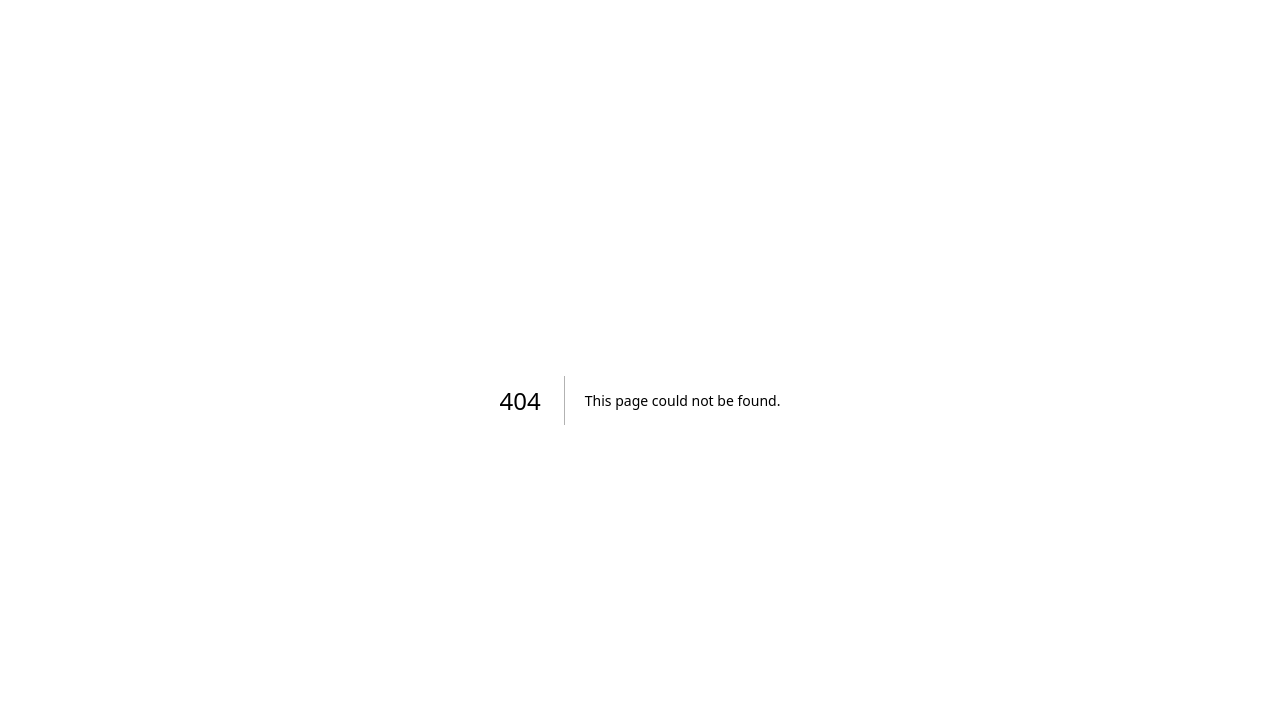
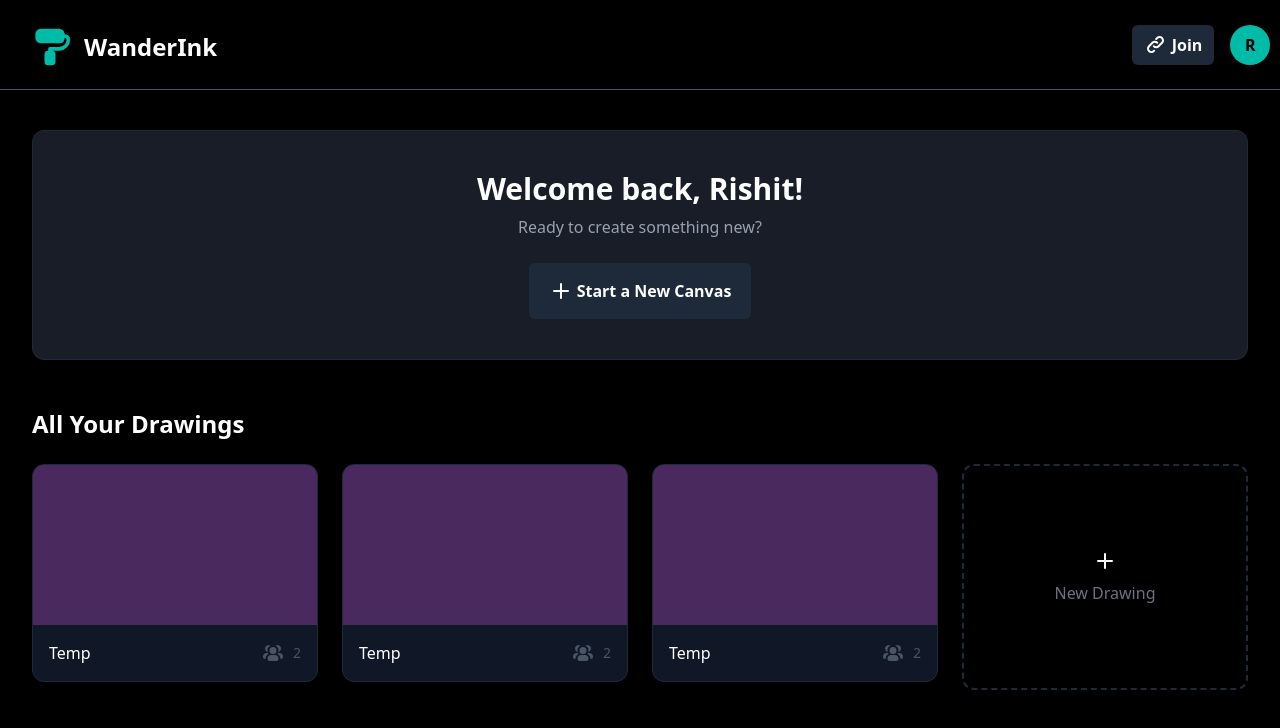
Before and after one commit to RishitFTW/KalamKaar, a Next.js app in the folder apps/web/: page /dashboard in a window 1280 px wide. Before the commit this address had no page. Shown: the top 728 px of the page. Built offline with nearby package versions, Linux system fonts and the light colour scheme.

Commit message:
Add Dashboard

```diff
--- /dev/null
+++ b/apps/web/app/dashboard/page.tsx
@@ -0,0 +1,34 @@
+import React from 'react'
+import Card from '../../components/Card'
+import Welcome from '../../components/Welcome'
+import Navbar from '../../components/Navbar'
+import Button from '../../components/Button'
+import Add from '../icons/Add'
+
+
+function page() {
+  return (
+    <div className="w-screen min-h-screen bg-black">
+      <div>
+        <Navbar/>
+      </div>
+      <div className='px-8'>
+      <div className='pt-10'>
+        <Welcome/>
+      </div>
+      <h3 className="text-2xl font-bold mb-6 text-white">All Your Drawings</h3>
+      <div className="grid grid-cols-1 sm:grid-cols-2 lg:grid-cols-3 xl:grid-cols-4 gap-6">
+         <Card/>
+         <Card/>
+         <Card/>
+          <div className="flex flex-col justify-center items-center gap-2 rounded-xl border-2 border-dashed border-gray-800 text-gray-500 transition-all duration-200 hover:border-teal-500 hover:text-teal-400 hover:bg-gray-900/50 cursor-pointer min-h-[226px]">
+              <div className=''><Add/></div>
+              <div className="font-medium">New Drawing</div>
+          </div>
+      </div>
+      </div>
+    </div>
+  )
+}
+
+export default page
--- /dev/null
+++ b/apps/web/app/icons/Add.tsx
@@ -0,0 +1,13 @@
+import React from 'react'
+
+function Add() {
+  return (
+    <div>
+        <svg className="w-6 h-6 text-white dark:text-white" aria-hidden="true" xmlns="http://www.w3.org/2000/svg" width="24" height="24" fill="none" viewBox="0 0 24 24">
+       <path stroke="currentColor" stroke-linecap="round" stroke-linejoin="round" stroke-width="2" d="M5 12h14m-7 7V5"/>
+       </svg>
+    </div>
+  )
+}
+
+export default Add
--- /dev/null
+++ b/apps/web/app/icons/Link.tsx
@@ -0,0 +1,13 @@
+import React from 'react'
+
+function Link() {
+  return (
+    <div>
+        <svg className="w-6 h-6 text-white dark:text-white" aria-hidden="true" xmlns="http://www.w3.org/2000/svg" width="24" height="24" fill="none" viewBox="0 0 24 24">
+          <path stroke="currentColor" stroke-linecap="round" stroke-linejoin="round" stroke-width="2" d="M13.213 9.787a3.391 3.391 0 0 0-4.795 0l-3.425 3.426a3.39 3.39 0 0 0 4.795 4.794l.321-.304m-.321-4.49a3.39 3.39 0 0 0 4.795 0l3.424-3.426a3.39 3.39 0 0 0-4.794-4.795l-1.028.961"/>
+        </svg>
+    </div>
+  )
+}
+
+export default Link
--- /dev/null
+++ b/apps/web/app/icons/Logo.tsx
@@ -0,0 +1,11 @@
+import React from 'react'
+
+function Logo() {
+  return (
+    <div className=''>
+        <svg  xmlns="http://www.w3.org/2000/svg"  width="44"  height="44"  viewBox="0 0 24 24"  fill="currentColor"  className="text-teal-500 icon icon-tabler icons-tabler-filled icon-tabler-paint"><path stroke="none" d="M0 0h24v24H0z" fill="none"/><path d="M17 2a3 3 0 0 1 2.995 2.824l.005 .176a3 3 0 0 1 3 3a6 6 0 0 1 -5.775 5.996l-.225 .004h-4l.15 .005a2 2 0 0 1 1.844 1.838l.006 .157v4a2 2 0 0 1 -1.85 1.995l-.15 .005h-2a2 2 0 0 1 -1.995 -1.85l-.005 -.15v-4a2 2 0 0 1 1.85 -1.995l.15 -.005v-1a1 1 0 0 1 .883 -.993l.117 -.007h5a4 4 0 0 0 4 -4a1 1 0 0 0 -.883 -.993l-.117 -.007l-.005 .176a3 3 0 0 1 -2.819 2.819l-.176 .005h-10a3 3 0 0 1 -2.995 -2.824l-.005 -.176v-2a3 3 0 0 1 2.824 -2.995l.176 -.005h10z" /></svg>
+      </div>
+  )
+}
+
+export default Logo
--- /dev/null
+++ b/apps/web/app/icons/Users.tsx
@@ -0,0 +1,13 @@
+import React from 'react'
+
+function Users() {
+  return (
+    <div>
+        <svg className="w-6 h-6 text-gray-600 dark:text-white" aria-hidden="true" xmlns="http://www.w3.org/2000/svg" width="24" height="24" fill="currentColor" viewBox="0 0 24 24">
+         <path fill-rule="evenodd" d="M12 6a3.5 3.5 0 1 0 0 7 3.5 3.5 0 0 0 0-7Zm-1.5 8a4 4 0 0 0-4 4 2 2 0 0 0 2 2h7a2 2 0 0 0 2-2 4 4 0 0 0-4-4h-3Zm6.82-3.096a5.51 5.51 0 0 0-2.797-6.293 3.5 3.5 0 1 1 2.796 6.292ZM19.5 18h.5a2 2 0 0 0 2-2 4 4 0 0 0-4-4h-1.1a5.503 5.503 0 0 1-.471.762A5.998 5.998 0 0 1 19.5 18ZM4 7.5a3.5 3.5 0 0 1 5.477-2.889 5.5 5.5 0 0 0-2.796 6.293A3.501 3.501 0 0 1 4 7.5ZM7.1 12H6a4 4 0 0 0-4 4 2 2 0 0 0 2 2h.5a5.998 5.998 0 0 1 3.071-5.238A5.505 5.505 0 0 1 7.1 12Z" clip-rule="evenodd"/>
+        </svg>
+    </div>
+  )
+}
+
+export default Users
--- /dev/null
+++ b/apps/web/components/Button.tsx
@@ -0,0 +1,24 @@
+
+import React, { ReactElement } from 'react'
+import Link from '../app/icons/Link'
+import Add from '../app/icons/Add'
+interface ButtonProps{
+    variant: "primary" | "secondary",
+    text: String,
+    icon:ReactElement
+}
+
+const variantClasses={
+   "primary":" p-2 px-3 ",
+   "secondary":" p-4 px-5 "
+}
+
+function Button({variant,text,icon}:ButtonProps) {
+  return (
+    <div>
+       <button className={`${variantClasses[variant]} font-bold text-md bg-gray-800 text-white hover:bg-gray-700 flex rounded-md`}>{icon}<span className='pl-1'>{text}</span></button>
+    </div>
+  )
+}
+
+export default Button
--- /dev/null
+++ b/apps/web/components/Card.tsx
@@ -0,0 +1,25 @@
+import React from 'react'
+import Users from '../app/icons/Users'
+
+function Card() {
+  return (
+    <div>
+<div className="group bg-gray-900 rounded-xl overflow-hidden border border-gray-800 transition-all duration-200 hover:-translate-y-1 hover:shadow-2xl hover:shadow-black/50 hover:border-gray-700 cursor-pointer relative">
+  <div className="h-40" style={{ backgroundColor: '#4a2a5e' }}></div>
+  <div className="p-4 flex justify-between items-center">
+    <span className="font-medium text-white">Temp</span>
+    <div className="flex items-center gap-2 text-gray-500 text-sm">
+      <Users/>
+      <span className='text-gray-600'>2</span>
+    </div>
+  </div>
+  <div className="absolute top-4 right-4 w-8 h-8 flex items-center justify-center bg-black/40 rounded-full opacity-0 group-hover:opacity-100 transition-opacity duration-200">
+    <i className="fa-solid fa-ellipsis-vertical text-sm"></i>
+  </div>
+</div>
+
+</div>
+  )
+}
+
+export default Card
--- /dev/null
+++ b/apps/web/components/Navbar.tsx
@@ -0,0 +1,27 @@
+import React from 'react'
+import Button from './Button'
+import Logo from '../app/icons/Logo'
+import Link from '../app/icons/Link'
+
+function Navbar() {
+  return (
+    <div className=' h-[90px] flex items-center justify-center border-b border-gray-600'>
+        <div className='pl-7 pt-1 flex-1'>
+            <div className='flex items-center '>
+            <Logo/>
+            <div className='flex justify-center items-center font-bold text-2xl pl-3 text-white'>WanderInk</div>
+            </div>
+
+        </div>
+        <div className='flex-1'>
+          <div className='flex items-center justify-center gap-4 pl-[468px]'>
+            <Button variant='primary' text="Join" icon={<Link/>}></Button>
+             <div className="w-10 h-10 rounded-full bg-teal-500 flex items-center justify-center font-bold text-black flex-shrink-0">R</div>
+          </div>
+
+        </div>
+    </div>
+  )
+}
+
+export default Navbar
--- /dev/null
+++ b/apps/web/components/Welcome.tsx
@@ -0,0 +1,20 @@
+import React from 'react'
+import Button from './Button'
+import Add from '../app/icons/Add'
+
+
+function Welcome() {
+  return (
+        <section className="bg-[#191D28] border border-gray-800 rounded-xl p-8 text-center py-10 mb-12">
+            <h2 className="text-3xl font-bold mb-2 text-white">Welcome back, Rishit!</h2>
+            <p className="text-gray-400 pb-6">Ready to create something new?</p>
+            <div className='flex items-center justify-center'>
+             <Button variant="secondary" text="Start a New Canvas" icon={<Add/>} />
+            </div>
+
+        </section>
+
+  )
+}
+
+export default Welcome
```
Also changed, not shown: apps/web/app/page.tsx (line endings or trailing spaces).
